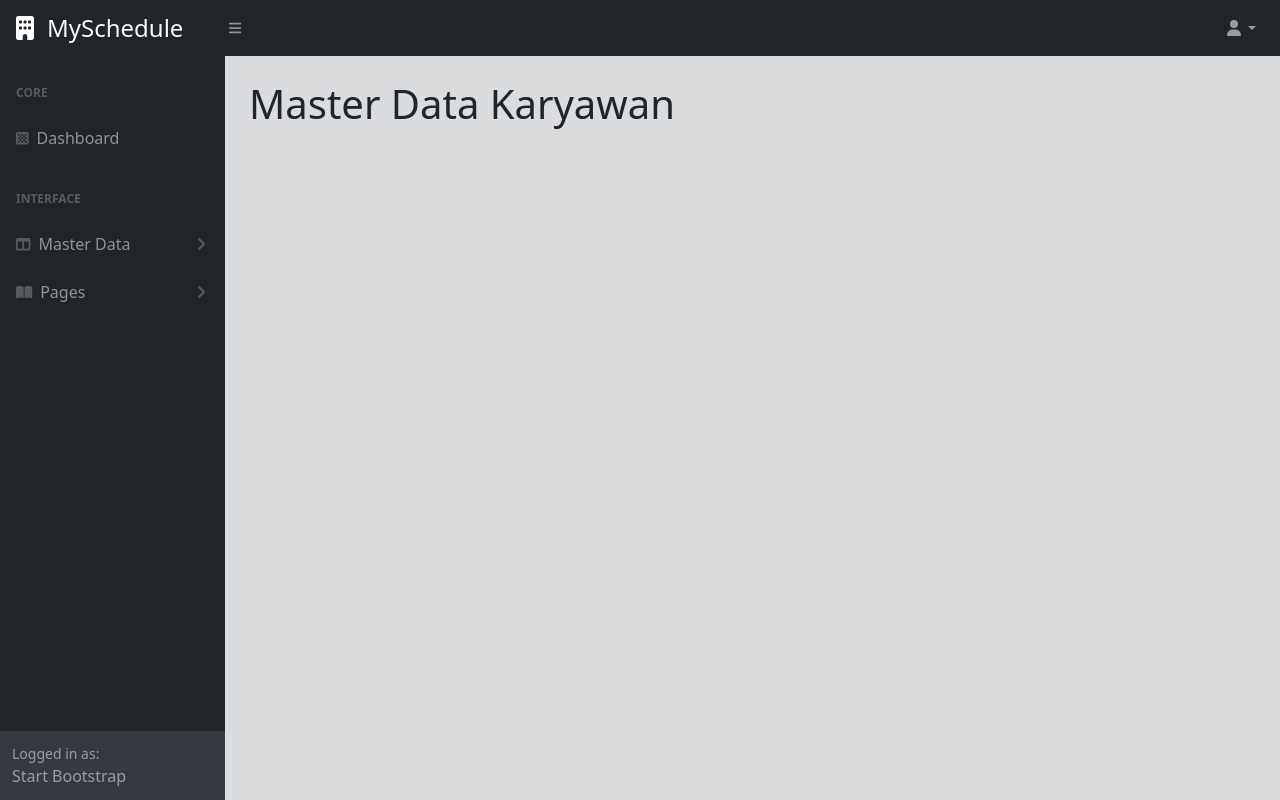
After one commit to gmahes/agenda, a CodeIgniter app: page /agenda/index.php/administrator/employees in a window 1280 px wide. The commit adds this page. Run offline with CodeIgniter, Linux system fonts and the light colour scheme; a user stored in the database is signed in; some libraries are stand-ins or nearby versions.

Commit message:
add employees page administrator & login filter

```diff
--- a/application/controllers/Administrator.php
+++ b/application/controllers/Administrator.php
@@ -3,6 +3,19 @@ defined('BASEPATH') or exit('No direct script access allowed');
 
 class Administrator extends CI_Controller
 {
+    public function __construct()
+    {
+        parent::__construct();
+        if (!$this->session->userdata('username')) {
+            $this->session->set_flashdata('message', '<div class="alert alert-warning" role="alert">
+                Anda belum login!</div>');
+            redirect('auth/login');
+        } elseif ($this->session->userdata('username')) {
+            if (!$this->session->userdata('role') == 1) {
+                echo "anda tidak bisa mengakses halaman ini";
+            }
+        }
+    }
     public function index()
     {
         $data = [
@@ -14,4 +27,15 @@ class Administrator extends CI_Controller
         $this->load->view('administrators/index');
         $this->load->view('administrators/templates/footer');
     }
+    public function employees()
+    {
+        $data = [
+            'title' => 'Dashboard'
+        ];
+        $this->load->view('administrators/templates/header', $data);
+        $this->load->view('administrators/templates/topbar');
+        $this->load->view('administrators/templates/sidebar');
+        $this->load->view('administrators/employees');
+        $this->load->view('administrators/templates/footer');
+    }
 }
--- /dev/null
+++ b/application/views/administrators/employees.php
@@ -0,0 +1,10 @@
+<div id="layoutSidenav_content">
+    <main>
+        <div class="container-fluid px-4">
+            <!-- start content -->
+            <h1 class="mt-4">Master Data Karyawan</h1>
+            <!-- end content -->
+        </div>
+    </main>
+</div>
+</div>
--- a/application/views/administrators/templates/sidebar.php
+++ b/application/views/administrators/templates/sidebar.php
@@ -11,12 +11,12 @@
                     <div class="sb-sidenav-menu-heading">Interface</div>
                     <a class="nav-link collapsed" href="#" data-bs-toggle="collapse" data-bs-target="#collapseLayouts" aria-expanded="false" aria-controls="collapseLayouts">
                         <div class="sb-nav-link-icon"><i class="fas fa-columns"></i></div>
-                        Layouts
+                        Master Data
                         <div class="sb-sidenav-collapse-arrow"><i class="fas fa-angle-down"></i></div>
                     </a>
                     <div class="collapse" id="collapseLayouts" aria-labelledby="headingOne" data-bs-parent="#sidenavAccordion">
                         <nav class="sb-sidenav-menu-nested nav">
-                            <a class="nav-link" href="layout-static.html">Static Navigation</a>
+                            <a class="nav-link" href="<?= base_url('administrator/employees'); ?>">Master Data Karyawan</a>
                             <a class="nav-link" href="layout-sidenav-light.html">Light Sidenav</a>
                         </nav>
                     </div>
--- a/application/views/administrators/templates/topbar.php
+++ b/application/views/administrators/templates/topbar.php
@@ -1,7 +1,7 @@
 <nav class="sb-topnav navbar navbar-expand navbar-dark bg-dark">
     <i class="fa-solid fa-building fa-xl ps-3" style="color: #ffffff;"></i>
     <!-- Navbar Brand-->
-    <a class="btn text-light fs-4" href="<?= base_url(); ?>">MySchedule</a>
+    <a class="btn text-light fs-4" href="<?= base_url('administrator'); ?>">MySchedule</a>
     <!-- Sidebar Toggle-->
     <button class="btn btn-link btn-sm ms-4" id="sidebarToggle" href="#!"><i class="fas fa-bars"></i></button>
     <ul class="navbar-nav d-md-inline-block ms-auto me-0 me-md-3 my-2 my-md-0">
```
